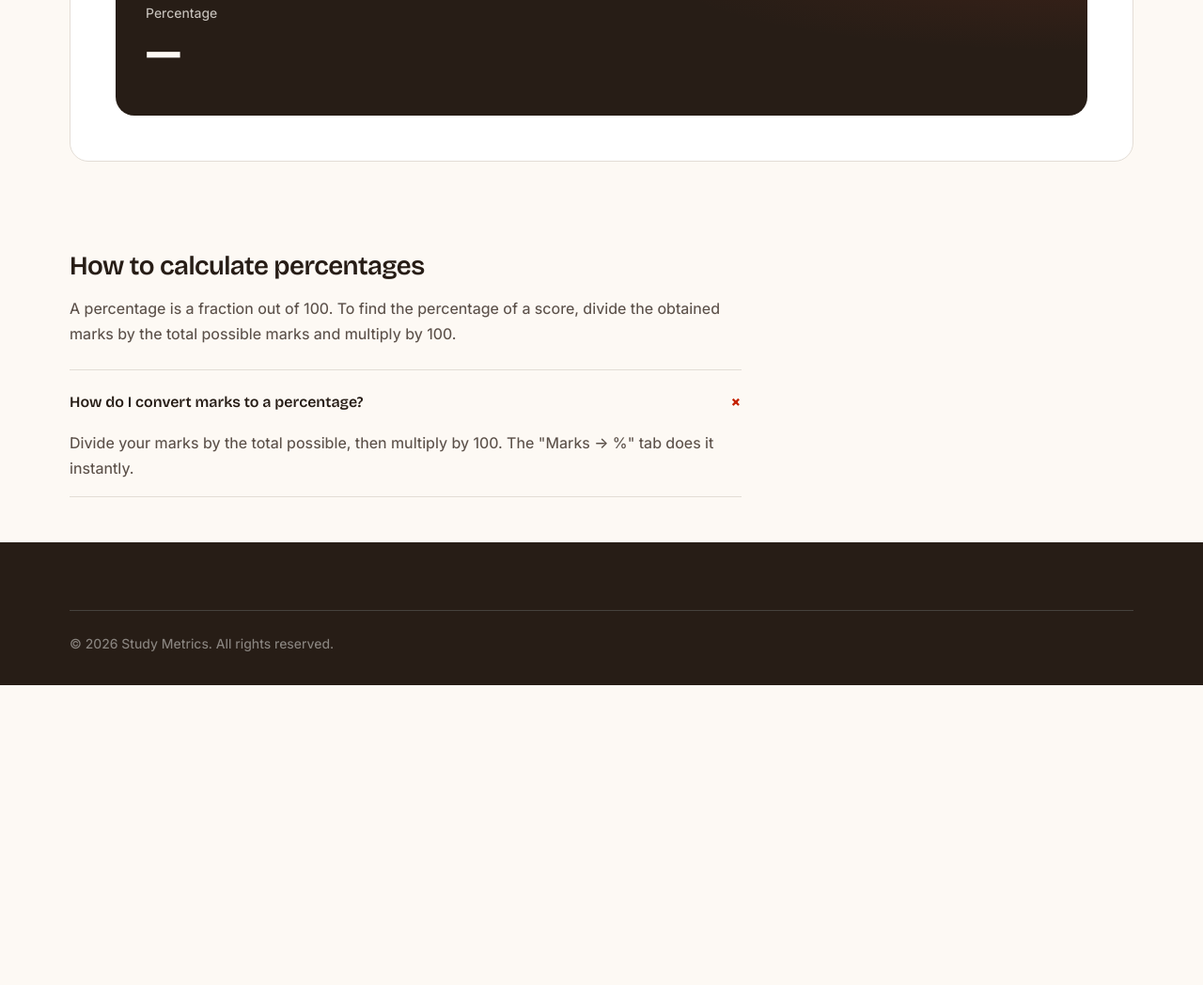
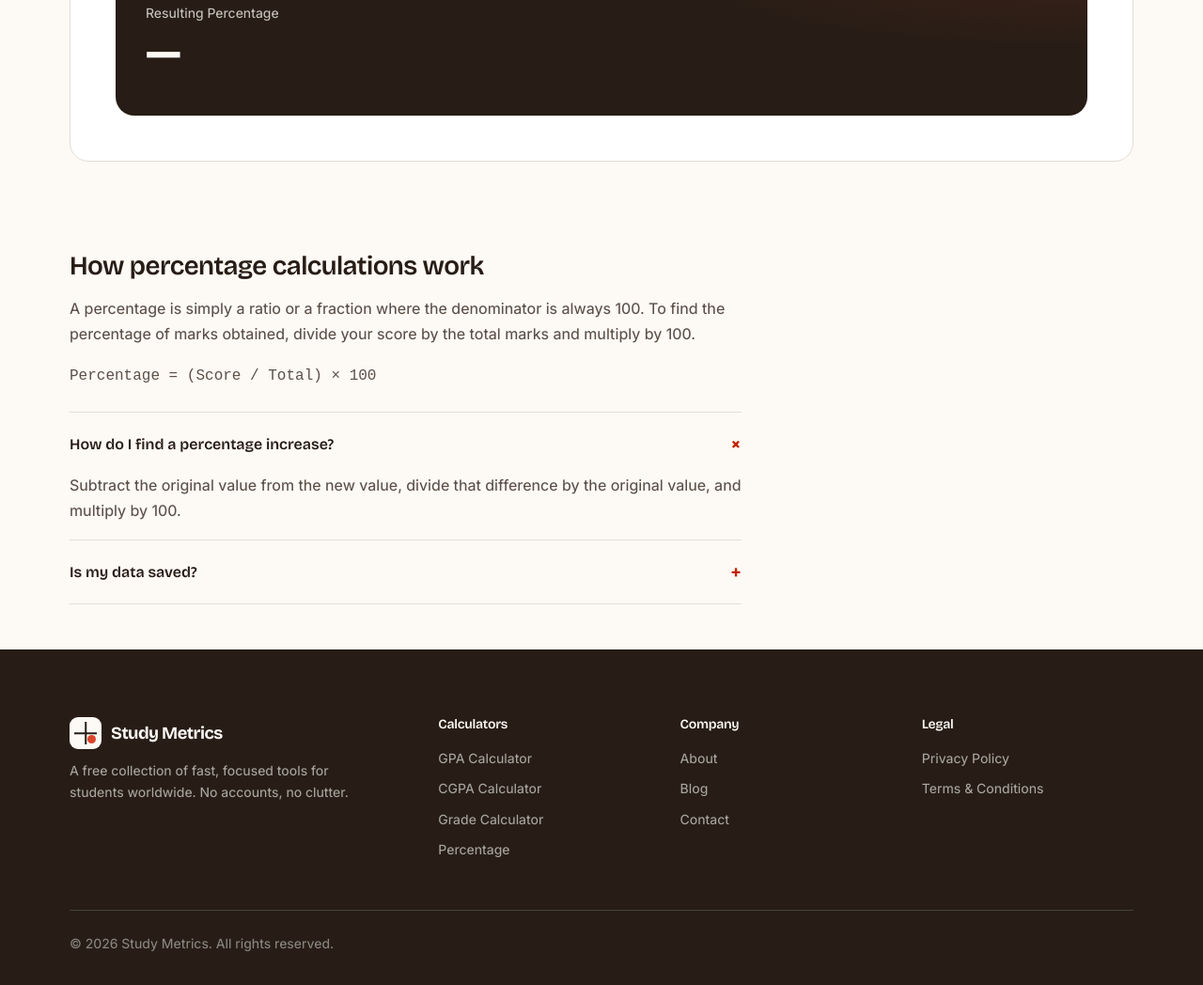
Before and after one commit to qazianwaar1996-prog/study-metrics, a plain HTML site: page percentage-calculator.html in a window 1280 px wide. Shown: the part 579-1627 px from the top of the page at 94% size. Before the commit the page ends 1308 px from the top, so only its background shows below. Drawn offline with nearby package versions, Linux system fonts and the light colour scheme.

Commit message:
Update percentage-calculator.html

```diff
--- a/percentage-calculator.html
+++ b/percentage-calculator.html
@@ -7,6 +7,14 @@
 <meta name="description" content="Free percentage calculator. Convert marks to percentage, find portions, and calculate increases or decreases instantly. No signup required.">
 <link rel="canonical" href="https://studymetrics.app/percentage-calculator.html">
 <link rel="icon" type="image/svg+xml" href="images/favicon.svg">
+<link rel="apple-touch-icon" href="images/favicon.svg">
+<meta property="og:type" content="website">
+<meta property="og:site_name" content="Study Metrics">
+<meta property="og:title" content="Percentage Calculator — Study Metrics">
+<meta property="og:description" content="Convert marks to percentage and calculate portions instantly.">
+<meta property="og:url" content="https://studymetrics.app/percentage-calculator.html">
+<meta property="og:image" content="images/og-image.png">
+<meta name="twitter:card" content="summary_large_image">
 <link rel="preconnect" href="https://fonts.googleapis.com">
 <link rel="preconnect" href="https://fonts.gstatic.com" crossorigin>
 <link href="https://fonts.googleapis.com/css2?family=Bricolage+Grotesque:opsz,wght@12..96,500;12..96,600;12..96,700&family=Inter:wght@400;450;500;600&display=swap" rel="stylesheet">
@@ -37,7 +45,7 @@
   <div class="wrap reveal">
     <div class="crumb"><a href="index.html">Home</a><svg viewBox="0 0 24 24" fill="none" stroke="currentColor" stroke-width="2" stroke-linecap="round"><path d="m9 18 6-6-6-6"/></svg><span>Percentage Calculator</span></div>
     <h1>Percentage &amp; Marks Calculator</h1>
-    <p>Convert marks into a percentage, find what percent one number is of another, or calculate an increase or decrease. Answers appear as you type.</p>
+    <p>Convert marks into a percentage, find portions, or calculate an increase. Fast, simple, and accurate results as you type.</p>
   </div>
 </section>
 
@@ -52,9 +60,9 @@
 
     <!-- Panel: Marks to % -->
     <div class="panel panel-lg" id="panel-marks">
-      <div class="q">I scored <span class="fill"><input class="tnum" id="m_got" type="number" value="47"></span> out of <span class="fill"><input class="tnum" id="m_max" type="number" value="60"></span></div>
+      <div class="q">I scored <input class="tnum" id="m_got" type="number" value="47"> out of <input class="tnum" id="m_max" type="number" value="60"></div>
       <div class="result-box">
-        <div class="rl">Percentage</div>
+        <div class="rl">Resulting Percentage</div>
         <div class="rv tnum" id="m_out">—</div>
         <div class="rx" id="m_note"></div>
       </div>
@@ -62,27 +70,27 @@
 
     <!-- Panel: X is what % of Y -->
     <div class="panel panel-lg" id="panel-xofy" style="display:none">
-      <div class="q"><span class="fill"><input class="tnum" id="x_a" type="number" value="18"></span> is what percent of <span class="fill"><input class="tnum" id="x_b" type="number" value="24"></span> ?</div>
+      <div class="q"><input class="tnum" id="x_a" type="number" value="18"> is what percent of <input class="tnum" id="x_b" type="number" value="24">?</div>
       <div class="result-box">
-        <div class="rl">Answer</div>
+        <div class="rl">Calculated Percentage</div>
         <div class="rv tnum" id="x_out">—</div>
       </div>
     </div>
 
     <!-- Panel: X% of Y -->
     <div class="panel panel-lg" id="panel-percentof" style="display:none">
-      <div class="q">What is <span class="fill"><input class="tnum" id="p_pct" type="number" value="15"></span> % of <span class="fill"><input class="tnum" id="p_num" type="number" value="200"></span> ?</div>
+      <div class="q">What is <input class="tnum" id="p_pct" type="number" value="15">% of <input class="tnum" id="p_num" type="number" value="200">?</div>
       <div class="result-box">
-        <div class="rl">Answer</div>
+        <div class="rl">Calculated Value</div>
         <div class="rv tnum" id="p_out">—</div>
       </div>
     </div>
 
     <!-- Panel: Increase/Decrease -->
     <div class="panel panel-lg" id="panel-change" style="display:none">
-      <div class="q">From <span class="fill"><input class="tnum" id="c_from" type="number" value="80"></span> to <span class="fill"><input class="tnum" id="c_to" type="number" value="92"></span></div>
+      <div class="q">From <input class="tnum" id="c_from" type="number" value="80"> to <input class="tnum" id="c_to" type="number" value="92"></div>
       <div class="result-box">
-        <div class="rl">Percentage change</div>
+        <div class="rl">Percentage Change</div>
         <div class="rv tnum" id="c_out">—</div>
         <div class="rx" id="c_note"></div>
       </div>
@@ -92,20 +100,46 @@
 
 <div class="wrap reveal">
   <div class="prose">
-    <h2>How to calculate percentages</h2>
-    <p>A percentage is a fraction out of 100. To find the percentage of a score, divide the obtained marks by the total possible marks and multiply by 100.</p>
+    <h2>How percentage calculations work</h2>
+    <p>A percentage is simply a ratio or a fraction where the denominator is always 100. To find the percentage of marks obtained, divide your score by the total marks and multiply by 100.</p>
+    <p><code>Percentage = (Score / Total) × 100</code></p>
     <div class="faq">
-      <details open><summary>How do I convert marks to a percentage?</summary><p>Divide your marks by the total possible, then multiply by 100. The "Marks → %" tab does it instantly.</p></details>
+      <details open><summary>How do I find a percentage increase?</summary><p>Subtract the original value from the new value, divide that difference by the original value, and multiply by 100.</p></details>
+      <details><summary>Is my data saved?</summary><p>No data is sent to our servers. Your calculations happen entirely in your browser.</p></details>
     </div>
   </div>
 </div>
 
-<div id="backToTop">↑</div>
+<div id="backToTop" title="Back to Top">↑</div>
 
 <footer class="foot">
   <div class="wrap">
+    <div class="foot-grid">
+      <div class="foot-brand">
+        <a href="index.html" class="logo"><span class="logo-mark"><span class="logo-dot"></span></span>Study&nbsp;Metrics</a>
+        <p>A free collection of fast, focused tools for students worldwide. No accounts, no clutter.</p>
+      </div>
+      <div class="foot-col">
+        <h4>Calculators</h4>
+        <a href="gpa.html">GPA Calculator</a>
+        <a href="cgpa.html">CGPA Calculator</a>
+        <a href="grade-calculator.html">Grade Calculator</a>
+        <a href="percentage-calculator.html">Percentage</a>
+      </div>
+      <div class="foot-col">
+        <h4>Company</h4>
+        <a href="about.html">About</a>
+        <a href="blog.html">Blog</a>
+        <a href="contact.html">Contact</a>
+      </div>
+      <div class="foot-col">
+        <h4>Legal</h4>
+        <a href="privacy-policy.html">Privacy Policy</a>
+        <a href="terms-and-conditions.html">Terms & Conditions</a>
+      </div>
+    </div>
     <div class="foot-bottom">
-        <span>© 2026 Study Metrics. All rights reserved.</span>
+      <span>© 2026 Study Metrics. All rights reserved.</span>
     </div>
   </div>
 </footer>
```
